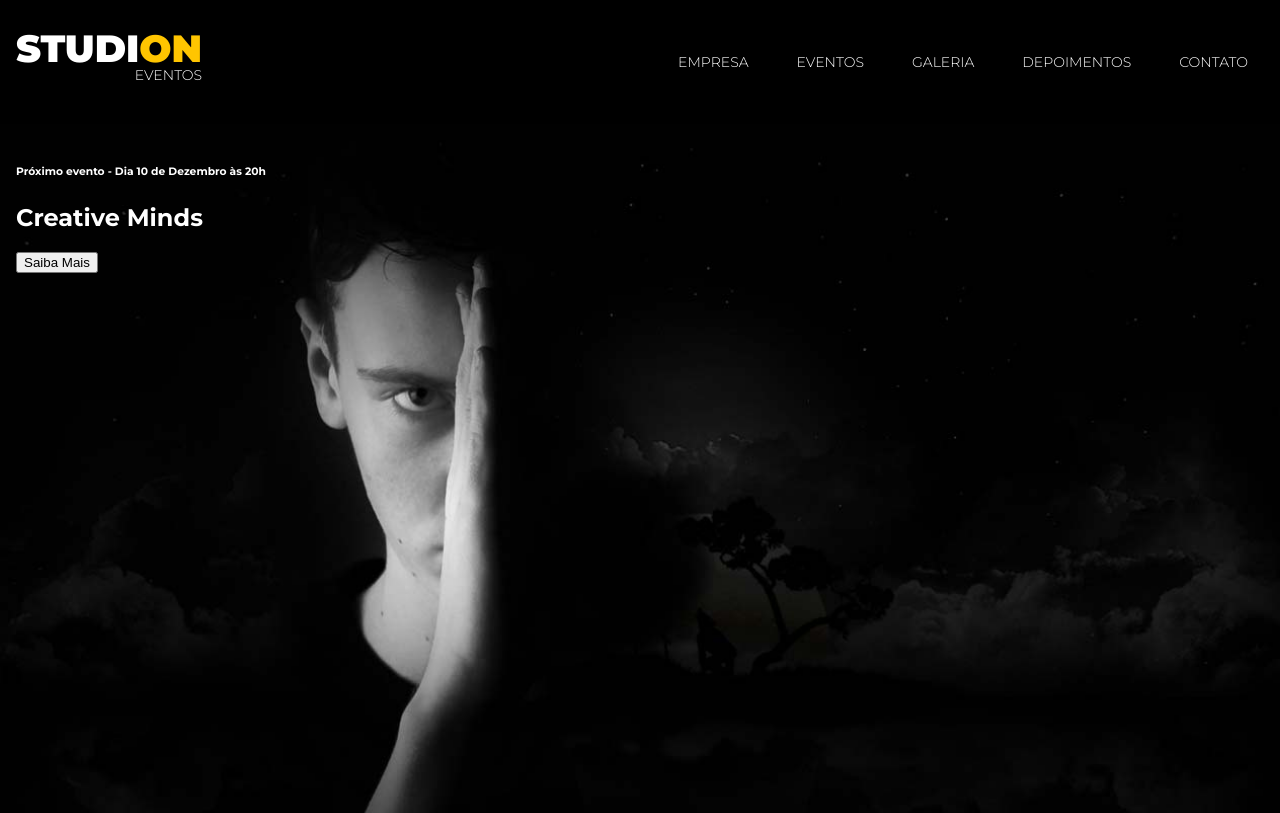
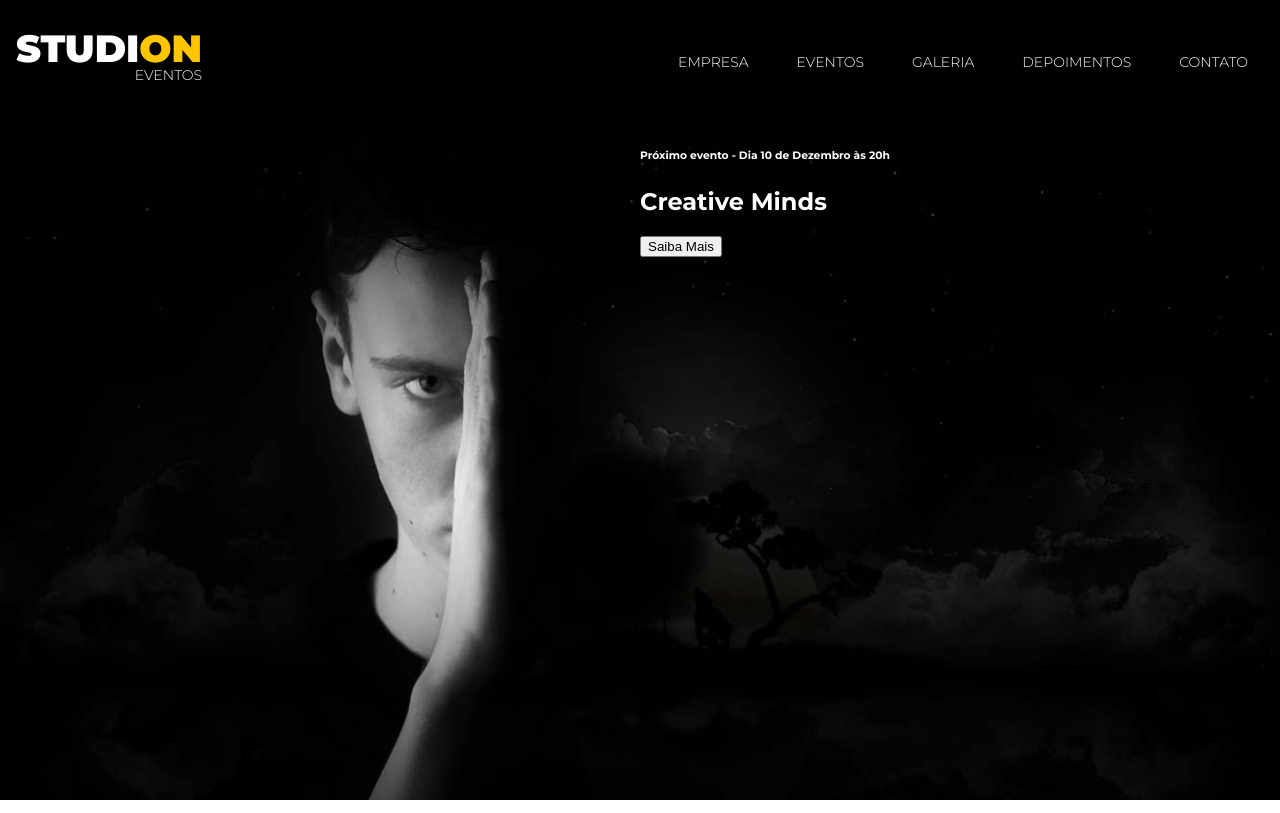
Before and after one commit to alanlfreitas/studion, a website: page src/index.html in a window 1280 px wide. Shown: the top 813 px of the page. Drawn offline with Linux system fonts and the light colour scheme.

Commit message:
feat(header): changed the image from css to html and applied settings.

```diff
--- a/src/index.html
+++ b/src/index.html
@@ -45,9 +45,16 @@
         <header>
             <div id="slider">
                 <div class="slide">
-                    <h6><span>Próximo evento</span> - Dia 10 de Dezembro às 20h</h6>
-                    <h2><span>Creative</span> Minds</h2>
-                    <button>Saiba Mais</button>
+                    <img
+                    class="slide__background-image"
+                    src="./images/banner.jpg"
+                    alt="Studion Banner"
+                    />
+                    <div class="slide__copy">
+                        <h6><span>Próximo evento</span> - Dia 10 de Dezembro às 20h</h6>
+                        <h2><span>Creative</span> Minds</h2>
+                        <button>Saiba Mais</button>
+                    </div>
                 </div>
             </div>
         </header>
--- a/src/style.css
+++ b/src/style.css
@@ -28,6 +28,7 @@ ul {
 
 .navbar {
     position: fixed;
+    z-index: 1;
     display: grid;
     grid-template-columns: 1fr 9fr;
     align-items: center;
@@ -83,12 +84,24 @@ ul {
 }
 
 #slider {
-    height: calc(100vh - 7.75rem);
-    padding: var(--default-padding--);
     background-color: #000;
-    background-image: url('./images/banner.jpg');
-    background-size: cover;
-    background-repeat: no-repeat;
-    background-position: center;
     color: #fff;
 }
+
+.slide {
+    position: relative;
+    height: calc(100vh - 7.75rem);
+}
+
+.slide__background-image {
+    width: 100%;
+    height: 100%;
+    object-fit: cover;
+    object-position: center;
+}
+
+.slide__copy {
+    position: absolute;
+    top: 0;
+    left: 50vw;
+}
```
